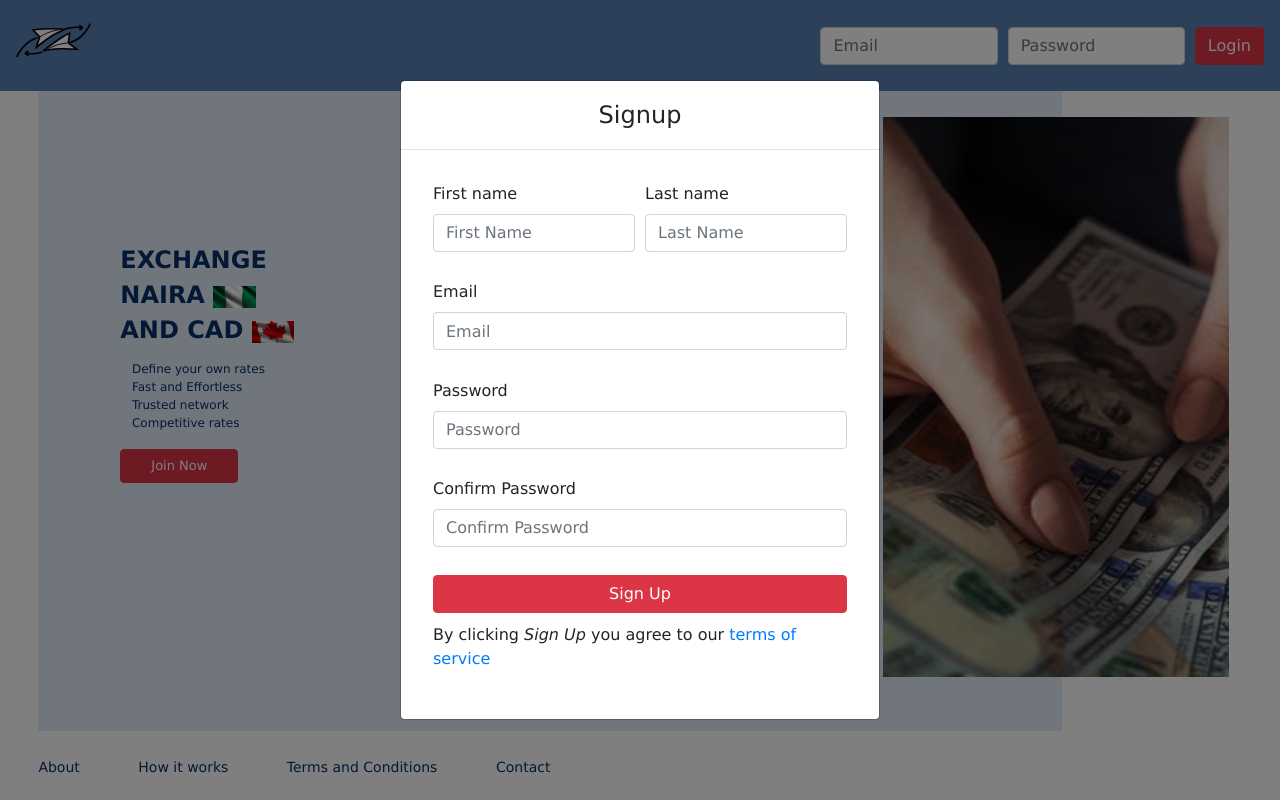
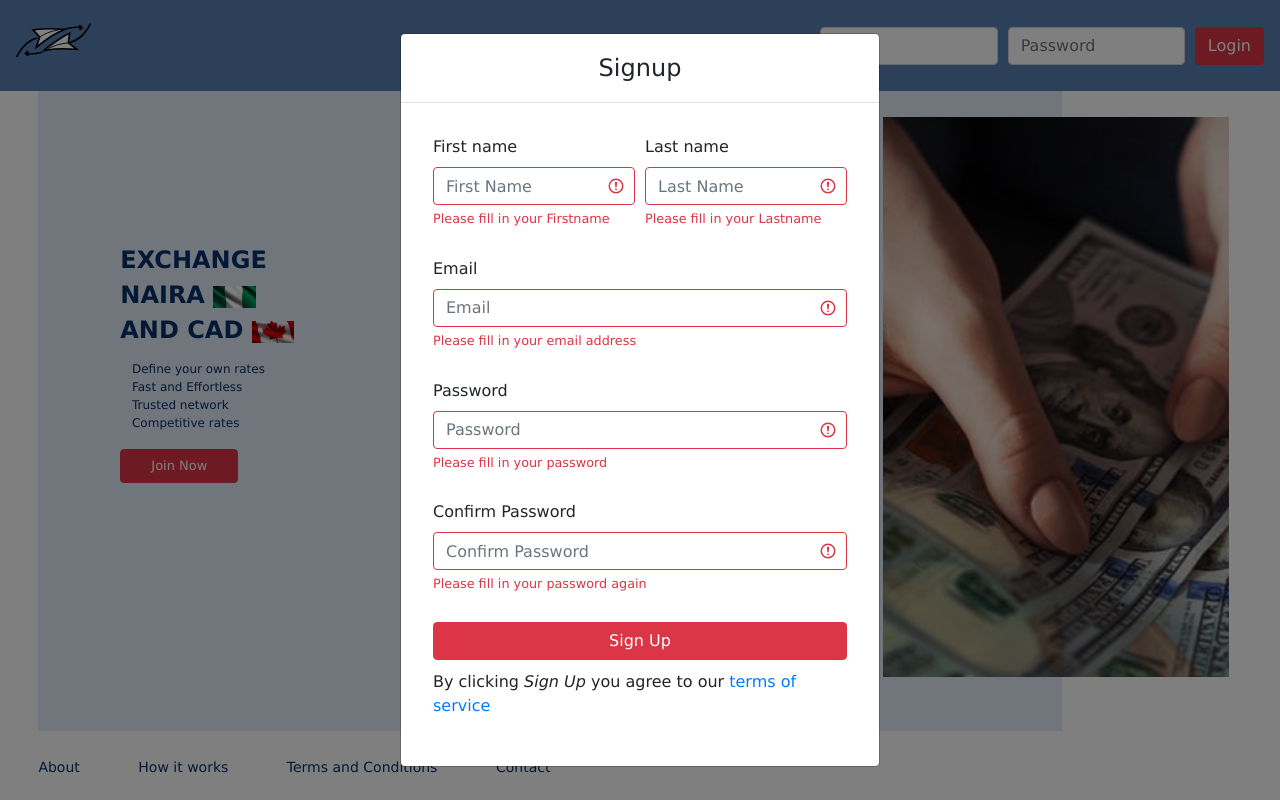
Before and after one commit to user-47/Ploutos-1, a React (Create React App) app in the folder ploutos/: page / in a window 1280 px wide. Both pictures are taken after a click on the button "Join Now". Built offline with nearby package versions, Linux system fonts and the light colour scheme.

Commit message:
working on validations for sign up process

```diff
--- a/ploutos/src/components/Modal/SignUpModal/SignUpModal.comp.jsx
+++ b/ploutos/src/components/Modal/SignUpModal/SignUpModal.comp.jsx
@@ -1,6 +1,7 @@
 import React from 'react';
 import { Modal, Button, Form, Col } from "react-bootstrap";
 import ValidationController from '../../../controllers/ValidationController';
+import ErrorMessageController from '../../../controllers/ErrorMessageController';
 import './SignUpModal.styles.css';
 
 
@@ -34,7 +35,7 @@ const SignUpModal = ({closeOnSubmit, ...props}) => {
     const { firstName, lastName, email, password, confirmPassword } = signupDetails;
 
     const allValuesAreFilled = ValidationController.areSignUpInputsEmpty(firstName, lastName, email, password, confirmPassword);
-    const allValuesAreValid = ValidationController.validateFirstname(firstName) && ValidationController.validateLastname(lastName) && ValidationController.validateEmail(email) && ValidationController.validateConfirmPassword(password, confirmPassword);
+    const allValuesAreValid = ValidationController.validateFirstname(firstName) && ValidationController.validateLastname(lastName) && ValidationController.validateEmail(email) && ValidationController.validatePassword(password) && ValidationController.validateConfirmPassword(password, confirmPassword);
 
     console.log(allValuesAreValid, allValuesAreFilled)
 
@@ -78,13 +79,13 @@ const SignUpModal = ({closeOnSubmit, ...props}) => {
                 name="firstName"
                 value={signupDetails.firstName}
                 onChange={handleChange}
-                // isValid={touched.firstName && !errors.firstName}
-                // isInvalid={!!errors.firstName}
+                isValid={ValidationController.validateFirstname(signupDetails.firstName)}
+                isInvalid={(!ValidationController.validateFirstname(signupDetails.firstName))}
               />
-              {/* <Form.Control.Feedback>Looks good!</Form.Control.Feedback>
+              <Form.Control.Feedback>Looks good!</Form.Control.Feedback>
               <Form.Control.Feedback type="invalid">
-                {errors.firstName}
-              </Form.Control.Feedback> */}
+                {ErrorMessageController.nameErrorMessage(signupDetails.firstName, 'Firstname')}
+              </Form.Control.Feedback>
             </Form.Group>
             <Form.Group as={Col} md="6" controlId="validationFormik02">
               <Form.Label>Last name</Form.Label>
@@ -94,14 +95,14 @@ const SignUpModal = ({closeOnSubmit, ...props}) => {
                 name="lastName"
                 value={signupDetails.lastName}
                 onChange={handleChange}
-                // isValid={touched.lastName && !errors.lastName}
-                // isInvalid={!!errors.lastName}
+                isValid={ValidationController.validateLastname(signupDetails.lastName)}
+                isInvalid={(!ValidationController.validateLastname(signupDetails.lastName))}
               />
 
-              {/* <Form.Control.Feedback>Looks good!</Form.Control.Feedback>
+              <Form.Control.Feedback>Looks good!</Form.Control.Feedback>
               <Form.Control.Feedback type="invalid">
-                {errors.lastName}
-              </Form.Control.Feedback> */}
+                {ErrorMessageController.nameErrorMessage(signupDetails.lastName, 'Lastname')}
+              </Form.Control.Feedback>
             </Form.Group>
 
           </Form.Row>
@@ -114,13 +115,13 @@ const SignUpModal = ({closeOnSubmit, ...props}) => {
                 name="email"
                 value={signupDetails.email}
                 onChange={handleChange}
-                // isValid={touched.email && !errors.email}
-                // isInvalid={!!errors.email}
+                isValid={ValidationController.validateEmail(signupDetails.email)}
+                isInvalid={(!ValidationController.validateEmail(signupDetails.email))}
               />
-              {/* <Form.Control.Feedback>Looks good!</Form.Control.Feedback>
+              <Form.Control.Feedback>Looks good!</Form.Control.Feedback>
               <Form.Control.Feedback type="invalid">
-                {errors.email}
-              </Form.Control.Feedback> */}
+                {ErrorMessageController.emailErrorMessage(signupDetails.email)}
+              </Form.Control.Feedback>
             </Form.Group>
           </Form.Row>
           <Form.Row className="signup-modal-form-row">
@@ -132,13 +133,13 @@ const SignUpModal = ({closeOnSubmit, ...props}) => {
                 name="password"
                 value={signupDetails.password}
                 onChange={handleChange}
-                // isValid={touched.password && !errors.password}
-                // isInvalid={!!errors.password}
+                isValid={ValidationController.validatePassword(signupDetails.password)}
+                isInvalid={(!ValidationController.validatePassword(signupDetails.password))}
               />
-              {/* <Form.Control.Feedback>Looks good!</Form.Control.Feedback>
+              <Form.Control.Feedback>Looks good!</Form.Control.Feedback>
               <Form.Control.Feedback type="invalid">
-                {errors.password}
-              </Form.Control.Feedback> */}
+                {ErrorMessageController.passwordErrorMessage(signupDetails.password)}
+              </Form.Control.Feedback>
             </Form.Group>
           </Form.Row>
           <Form.Row className="signup-modal-form-row">
@@ -150,13 +151,13 @@ const SignUpModal = ({closeOnSubmit, ...props}) => {
                 name="confirmPassword"
                 value={signupDetails.confirmPassword}
                 onChange={handleChange}
-                // isValid={touched.confirmPassword && !errors.confirmPassword}
-                // isInvalid={!!errors.confirmPassword}
+                isValid={ValidationController.validateConfirmPassword(signupDetails.password, signupDetails.confirmPassword)}
+                isInvalid={(!ValidationController.validateConfirmPassword(signupDetails.password, signupDetails.confirmPassword))}
               />
-              {/* <Form.Control.Feedback>Looks good!</Form.Control.Feedback> */}
-              {/* <Form.Control.Feedback type="invalid">
-                {errors.confirmPassword}
-              </Form.Control.Feedback> */}
+              <Form.Control.Feedback>Looks good!</Form.Control.Feedback>
+              <Form.Control.Feedback type="invalid">
+                {ErrorMessageController.confirmPasswordErrorMessage(signupDetails.password, signupDetails.confirmPassword)}
+              </Form.Control.Feedback>
             </Form.Group>
           </Form.Row>
           <div style={{color: 'red', marginTop: '10px', marginBottom: '10px'}}>{errorMessage ? `*${errorMessage}` : ''}</div>
--- /dev/null
+++ b/ploutos/src/controllers/ErrorMessageController.js
@@ -0,0 +1,39 @@
+import ValidationController from './ValidationController';
+import validator from 'validator';
+
+class ErrorMessageController {
+  static nameErrorMessage = (name, type='first name') => {
+    if (validator.isEmpty(name)) {
+      return `Please fill in your ${type}`
+    } else if (ValidationController.validateFirstname(name) == false) {
+      return `Please fill in valid ${type}`
+    }
+  };
+
+  static emailErrorMessage = (email) => {
+    if (validator.isEmpty(email)) {
+      return `Please fill in your email address`
+    } else if (ValidationController.validateEmail(email) == false) {
+      return `Please fill in valid email address`
+    }
+  };
+
+  static passwordErrorMessage = (password) => {
+    if (validator.isEmpty(password)) {
+      return `Please fill in your password`
+    } else if (ValidationController.validatePassword(password) == false) {
+      return `Password doesn't match required format`
+    }
+  };
+
+  static confirmPasswordErrorMessage = (password, confirmPassword) => {
+    if (validator.isEmpty(confirmPassword)) {
+      return `Please fill in your password again`
+    } else if (ValidationController.validateConfirmPassword(password, confirmPassword) == false) {
+      return `Does not match password`
+    }
+  };
+
+};
+
+export default ErrorMessageController;
--- a/ploutos/src/controllers/ValidationController.js
+++ b/ploutos/src/controllers/ValidationController.js
@@ -8,6 +8,7 @@ class ValidationController {
     } else {
       return true;
     };
+    // return (!validator.isEmpty(sellingAmount) ||  !validator.isEmpty(sellingCurrency) || !validator.isEmpty(buyingCurrency) || !validator.isEmpty(rate));
   };
 
   static validateNumberTypeInput = (inputValue) => {
@@ -15,11 +16,9 @@ class ValidationController {
   };
 
   static validateFirstname = (name) => {
-
     const regex = /^[a-zA-Z,.'-]+$/;
 
     return regex.test(name) && !validator.isEmpty(name);
-
   };
 
   static validateLastname = (name) => {
@@ -27,7 +26,14 @@ class ValidationController {
   };
 
   static validateEmail = (emailInput) => {
-    return validator.isEmail(emailInput)
+    return validator.isEmail(emailInput) && !validator.isEmpty(emailInput);
+  };
+
+  static validatePassword = (password) => {
+    const regex = /^(?=.*[a-z])(?=.*[A-Z])(?=.*\d)(?=.*[@$!%*?&])[A-Za-z\d@$!%*?&]{8,10}$/;
+    // ^(?=.*[a-z])(?=.*[A-Z])(?=.*\d)(?=.*[@$!%*?&])[A-Za-z\d@$!%*?&]{8,10}$
+
+    return regex.test(password) && !validator.isEmpty(password);
   };
 
   static isInputEmpty = (input) => {
@@ -47,11 +53,12 @@ class ValidationController {
   };
 
   static validateConfirmPassword = (password, confirmPassword) => {
-    if (confirmPassword === password) {
-      return true;
-    } else {
-      return false;
-    };
+    // if (confirmPassword === password && this.validatePassword(confirmPassword)) {
+    //   return true;
+    // } else {
+    //   return false;
+    // };
+    return (confirmPassword === password && this.validatePassword(confirmPassword));
   };
 
   static areLoginInputsEmpty = (email, password) => {
```
